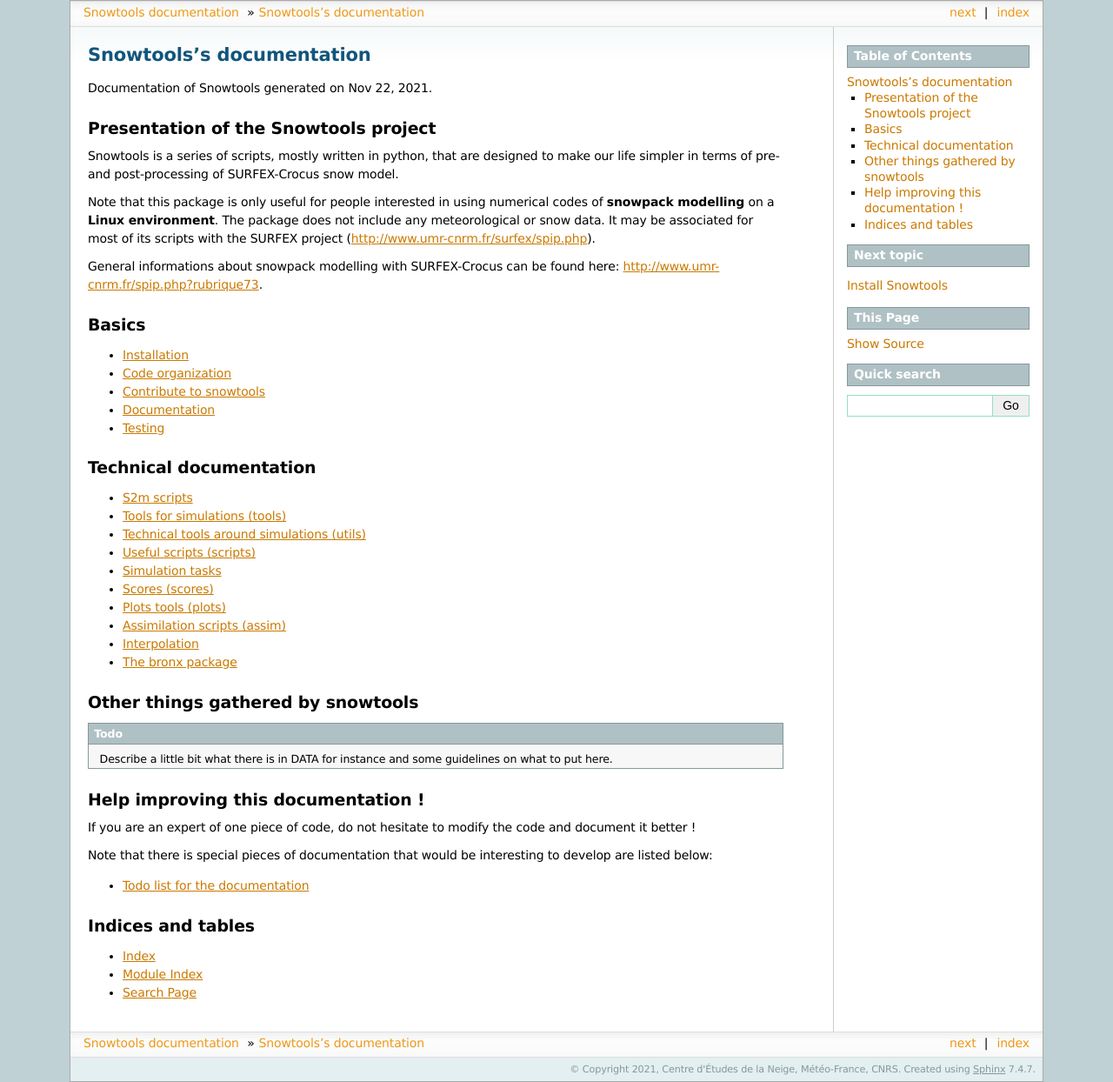
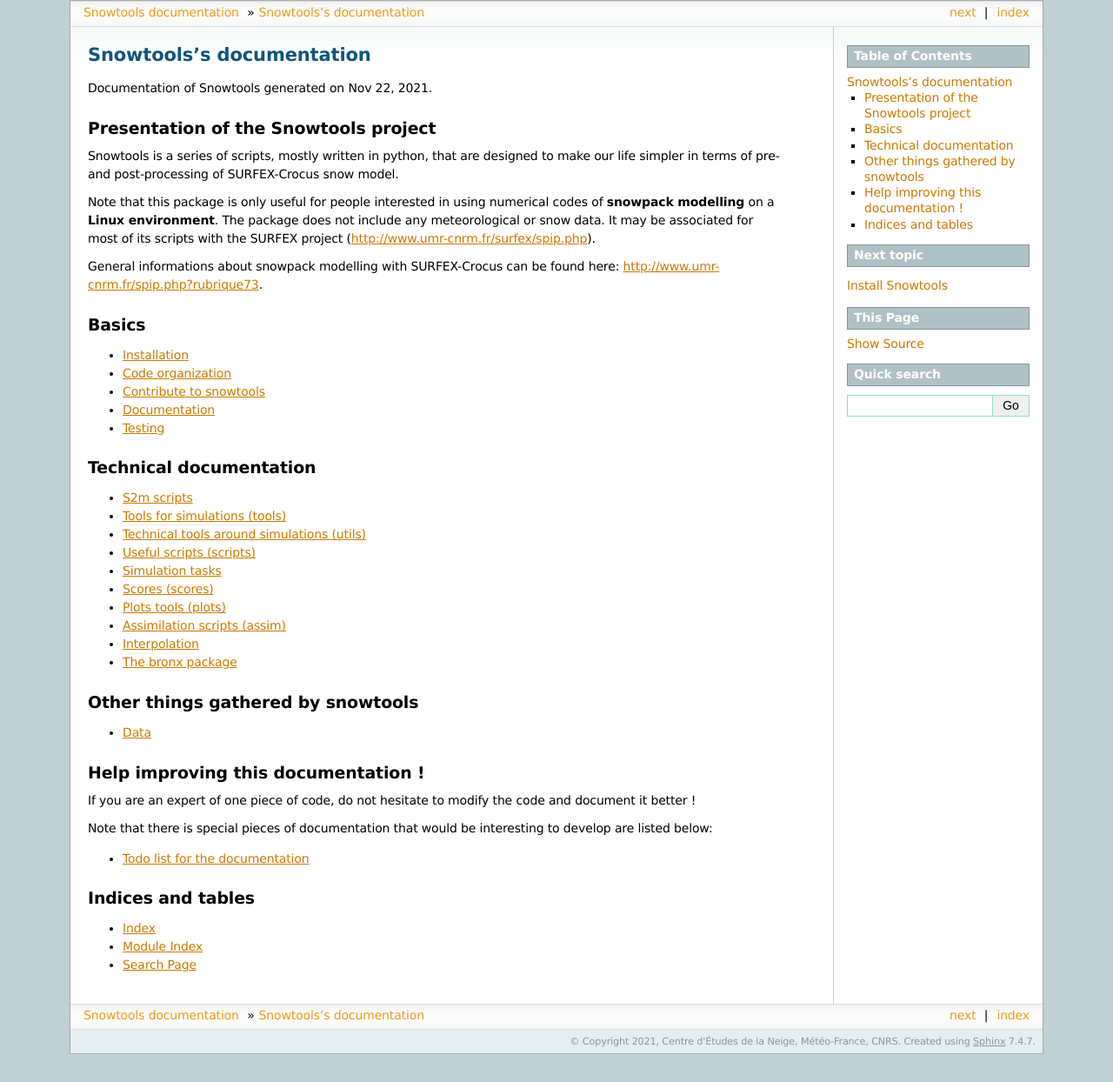
Before and after one commit to UMR-CNRM/snowtools, a Sphinx documentation site: the page built from doc/source/index.rst, in a window 1280 px wide. Shown: the whole page at 87% size. Built offline with Sphinx 7.4.7, drawn with Linux system fonts in a browser that asks for light colours; formulas are drawn with MathJax 3; after the commit the page ends 1212 px from its top, so only the background shows below that.

Commit message:
Doc DATA access to directory paths

```diff
--- a/doc/source/index.rst
+++ b/doc/source/index.rst
@@ -45,9 +45,10 @@
 Other things gathered by snowtools
 ----------------------------------
 
-.. todo::
+.. toctree::
+   :maxdepth: 1
 
-   Describe a little bit what there is in DATA for instance and some guidelines on what to put here.
+   Data <code/data.rst>
 
 Help improving this documentation !
 -----------------------------------
```
Also changed, not shown: doc/source/code/data.rst (added, +19 -0 lines).
